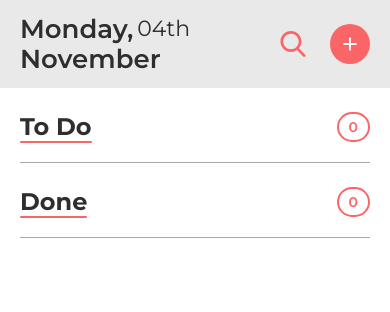
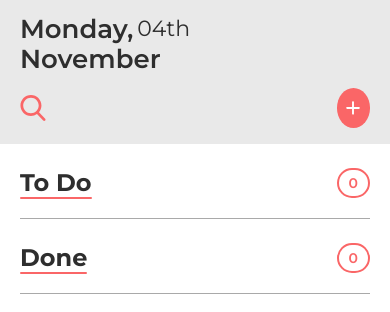
Before and after one commit to KuznetsovaSveta/ToDoList, a plain HTML site: page index.html in a window 390 px wide. Drawn offline with nearby package versions, Linux system fonts and the light colour scheme.

Commit message:
fix some styles for mobile

```diff
--- a/style.css
+++ b/style.css
@@ -257,6 +257,7 @@
 
 .task__name {
     padding-left: 10px;
+    display: block;
 }
 
 .task__description{
@@ -487,4 +488,16 @@
         right: 14px;
         top: 14px;
     }
+    .header__container{
+        flex-direction: column;
+        align-items: start;
+    }
+    .header__right{
+        align-self: end;
+        margin-top: 16px;
+        width: 100%;
+    }
+    .search{
+        width: 100%;
+    }
 }
```
